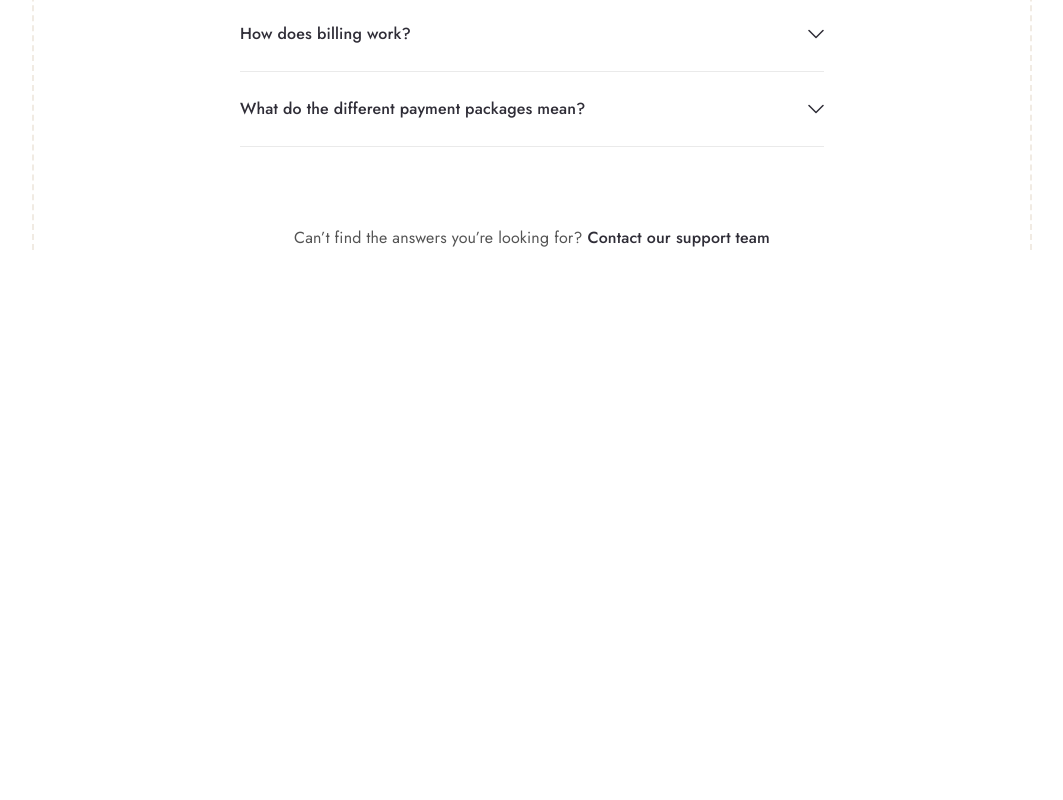
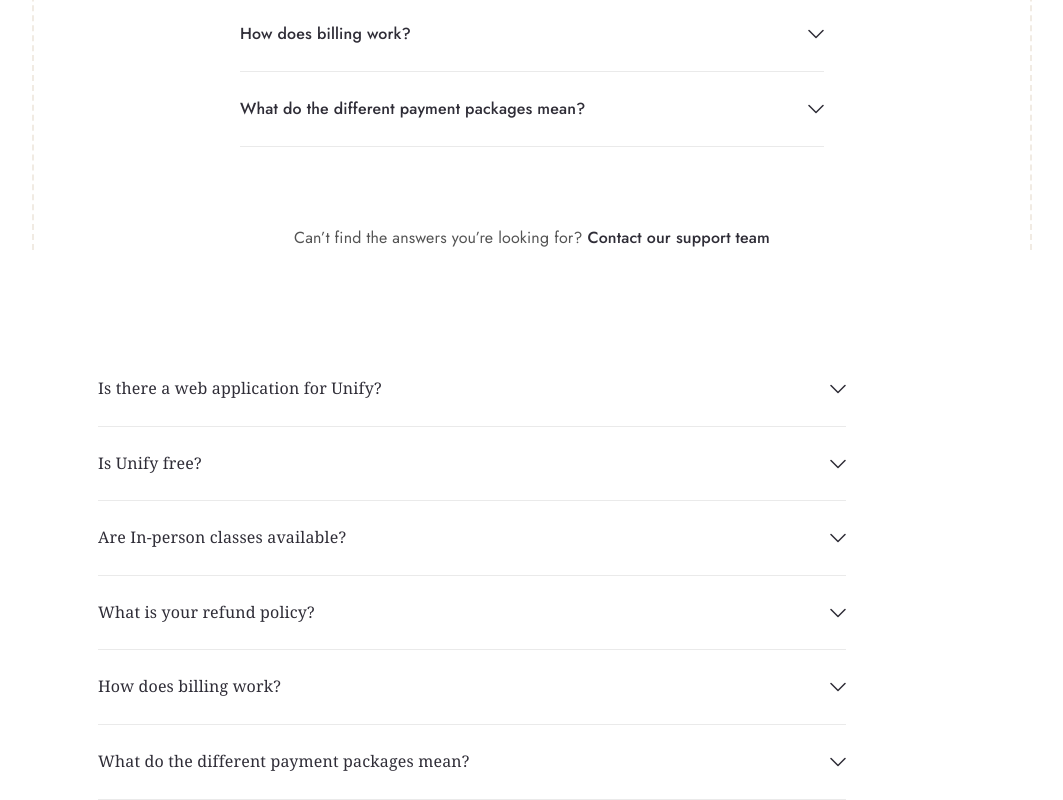
Before and after one commit to geekmaros/unify, a Vue app: page /faqs in a window 1280 px wide. Shown: the part 779-1579 px from the top of the page, without its empty margins (108-1171 px from the left). Before the commit the page ends 1029 px from the top, so only its background shows below. Built offline with nearby package versions, Linux system fonts and the light colour scheme.

Commit message:
feature/ creating accordion component

```diff
--- /dev/null
+++ b/src/components/Accordion.vue
@@ -0,0 +1,191 @@
+<template>
+  <div class="bg-white font-serif z-0">
+
+
+    <section class="accordion mt-20 md:mt-102px">
+      <div
+        v-for="(question, index) in questions"
+        :key="`question-${index}`"
+        class="accordion-item py-6 border-b border-unify-light-stroke mx-7 sm:mx-20 lg:mx-206px max-w-[46.75rem]"
+      >
+        <div
+          class="question flex justify-between items-center cursor-pointer"
+          @click="openAccord(index)"
+        >
+          <h3 class="text-unify-dark-300 font-medium leading-160 tracking-0.01">
+            {{ question.title }}
+          </h3>
+          <svg
+            v-if="activeAccordion.includes(index)"
+            width="16"
+            height="10"
+            viewBox="0 0 16 10"
+            fill="none"
+            xmlns="http://www.w3.org/2000/svg"
+          >
+            <path
+              d="M1 8.5L8 1.5L15 8.5"
+              stroke="#2F2D37"
+              stroke-width="1.5"
+              stroke-linecap="round"
+              stroke-linejoin="round"
+            />
+          </svg>
+          <svg
+          v-if="!activeAccordion.includes(index)"
+            width="16"
+            height="10"
+            viewBox="0 0 16 10"
+            fill="none"
+            xmlns="http://www.w3.org/2000/svg"
+          >
+            <path
+              d="M15 1.5L8 8.5L1 1.5"
+              stroke="#2F2D37"
+              stroke-width="1.5"
+              stroke-linecap="round"
+              stroke-linejoin="round"
+            />
+          </svg>
+        </div>
+        <p
+          v-show="activeAccordion.includes(index)"
+          :class="{ collapsed: activeAccordion.includes(index) }"
+          class="answer transition ease-in duration-1000 text-unify-dark-300 mt-2.5 text-left md:leading-160 tracking-0.01"
+        >
+          {{ question.answer }}
+        </p>
+      </div>
+    </section>
+
+    <!-- <section
+      class="faq-content w-10/12 mx-auto pt-20 pb-20 px-0 md:px-2 lg:pl-32 lg:pr-32"
+    >
+      <div
+        v-for="(question, index) in questions"
+        :key="`question-${index}`"
+        class="question-wrapper rounded-lg border border-jadekgrey700 mb-6 pt-8 pb-8 pl-10 pr-10"
+      >
+        <div class="top cursor-pointer" @click="openAccord(index)">
+          <div class="flex justify-between w-full">
+            <h1
+              :class="{
+                'text-jadekgreen200 font-semibold':
+                  activeAccordion.includes(index),
+              }"
+              class="text-xl font-normal"
+            >
+              {{ question.title }}
+            </h1>
+            <button @click="openAccord(index)">
+              <svg
+                v-if="activeAccordion.includes(index)"
+                @click="openAccord(index)"
+                width="13"
+                height="4"
+                viewBox="0 0 13 4"
+                fill="none"
+                xmlns="http://www.w3.org/2000/svg"
+              >
+                <path
+                  d="M11.75 0.4375H1.25C0.757812 0.4375 0.375 0.847656 0.375 1.3125V2.1875C0.375 2.67969 0.757812 3.0625 1.25 3.0625H11.75C12.2148 3.0625 12.625 2.67969 12.625 2.1875V1.3125C12.625 0.847656 12.2148 0.4375 11.75 0.4375Z"
+                  fill="#5EB100"
+                />
+              </svg>
+
+              <svg
+                v-else
+                width="13"
+                height="13"
+                @click="openAccord(index)"
+                viewBox="0 0 13 13"
+                fill="none"
+                xmlns="http://www.w3.org/2000/svg"
+              >
+                <path
+                  d="M11.75 5.4375H7.8125V1.5C7.8125 1.03516 7.40234 0.625 6.9375 0.625H6.0625C5.57031 0.625 5.1875 1.03516 5.1875 1.5V5.4375H1.25C0.757812 5.4375 0.375 5.84766 0.375 6.3125V7.1875C0.375 7.67969 0.757812 8.0625 1.25 8.0625H5.1875V12C5.1875 12.4922 5.57031 12.875 6.0625 12.875H6.9375C7.40234 12.875 7.8125 12.4922 7.8125 12V8.0625H11.75C12.2148 8.0625 12.625 7.67969 12.625 7.1875V6.3125C12.625 5.84766 12.2148 5.4375 11.75 5.4375Z"
+                  fill="#212529"
+                />
+              </svg>
+            </button>
+          </div>
+
+          <div
+            v-show="activeAccordion.includes(index)"
+            :class="{ collapsed: activeAccordion.includes(index) }"
+            class="answer transition ease-in duration-700 text-lg text-jadekgrey400 leading-loose mt-3"
+          >
+            <p>
+              {{ question.answer }}
+            </p>
+          </div>
+        </div>
+      </div>
+    </section> -->
+  </div>
+</template>
+
+<script>
+export default {
+  data() {
+    return {
+      activeAccordion: [],
+      questions: [
+        {
+          title: "Is there a web application for Unify? ",
+          answer:
+            "Lorem ipsum dolor sit amet, consectetur adipiscing elit. A, tellus volutpat id adipiscing felis lobortis hac vitae dui. Vitae pellentesque tincidunt ornare elit ut ante vel pulvinar mauris. Nisi, fringilla ac ut vulputate. Sagittis dignissim ac euismod arcu nullam. In elementum aenean imperdiet ut risus, ut. Purus commodo scelerisque et quis montes. Leo massa, elit ut ornare eget viverra tortor eget quisque. faucibus augu",
+        },
+        {
+          title: "Is Unify free?",
+          answer: "Yes, You can buy as much farm as your money can go",
+        },
+        {
+          title: "Are In-person classes available?",
+          answer:
+            "You can recieve payment with a bank card or via net banking (if you’re in Nigeria). We will credit your account automatically at the end of every investment cycle.",
+        },
+        {
+          title: "What is your refund policy?",
+          answer:
+            "You can recieve payment with a bank card or via net banking (if you’re in Nigeria). We will credit your account automatically at the end of every investment cycle.",
+        },
+        {
+          title: "How does billing work?",
+          answer:
+            "You can recieve payment with a bank card or via net banking (if you’re in Nigeria). We will credit your account automatically at the end of every investment cycle.",
+        },
+        {
+          title: "What do the different payment packages mean?",
+          answer:
+            "You can recieve payment with a bank card or via net banking (if you’re in Nigeria). We will credit your account automatically at the end of every investment cycle.",
+        }
+      ],
+    };
+  },
+  methods: {
+    openAccord(index) {
+      const currentIndex = this.activeAccordion.findIndex(
+        (ind) => ind === index
+      );
+      if (this.activeAccordion.includes(index)) {
+        this.activeAccordion.splice(currentIndex, 1);
+      } else {
+        this.activeAccordion.splice(currentIndex, 1, index);
+      }
+      console.log(this.activeAccordion);
+    },
+  },
+};
+</script>
+
+<style scoped>
+.answer {
+  /* height: 90px; */
+  transition: height 0.4s ease-in-out;
+}
+.answer.collapsed {
+  height: auto;
+  transition: height 0.4s ease-in-out;
+}
+</style>
--- a/src/views/FaqsView.vue
+++ b/src/views/FaqsView.vue
@@ -112,4 +112,18 @@
       >
     </p>
   </section>
+
+  <AccordionVue />
 </template>
+
+<script>
+
+import AccordionVue from '../components/Accordion.vue';
+export default {
+  components: {
+    AccordionVue
+  }
+}
+
+
+</script>
```
